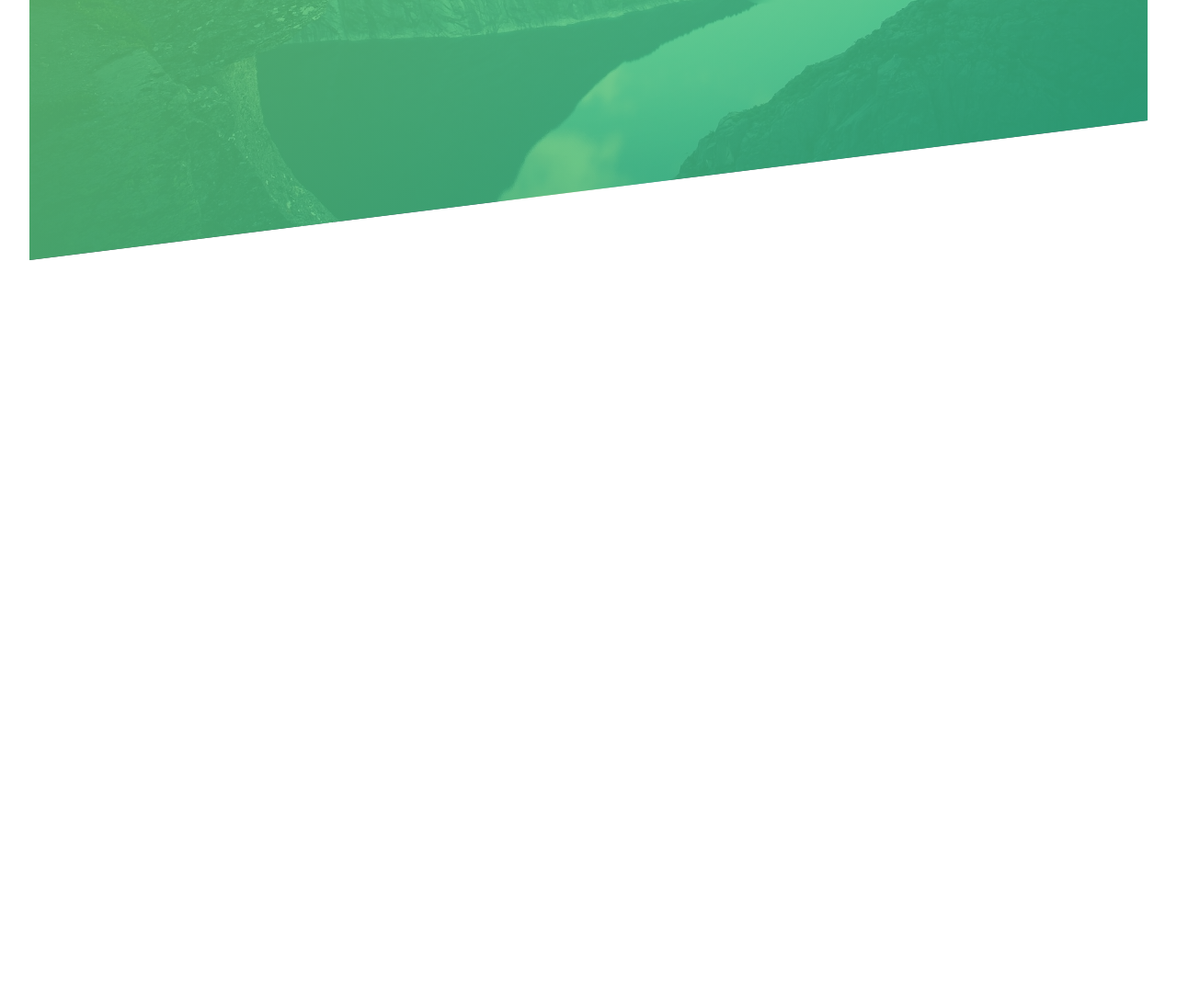
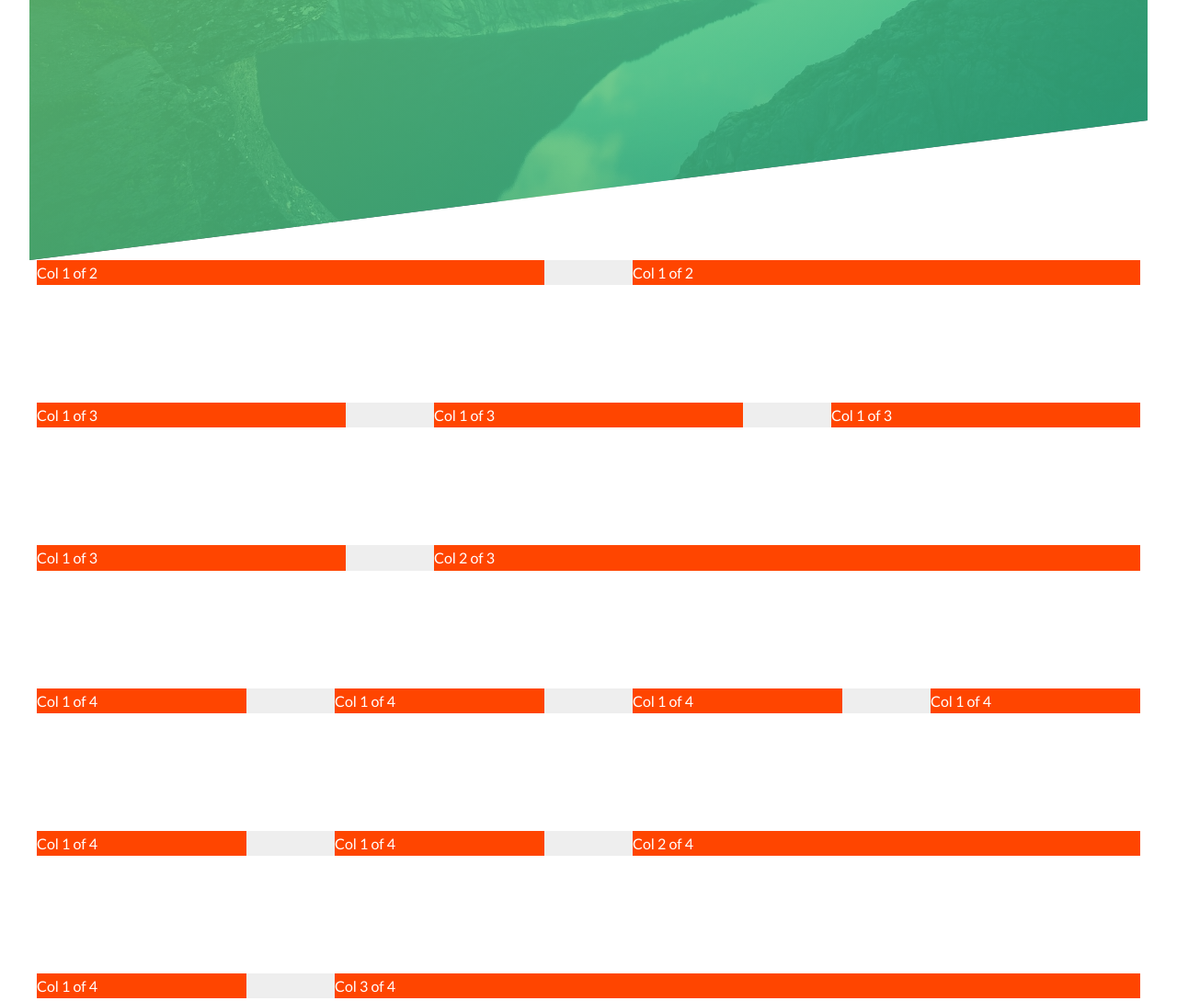
Before and after one commit to Alex-LikesPizza/Advanced-CSS-Course, a website: page 1.Natours/index.html in a window 1280 px wide. Shown: the part 509-1598 px from the top of the page at 92% size. Before the commit the page ends 824 px from the top, so only its background shows below. Drawn offline with Linux system fonts and the light colour scheme.

Commit message:
grid system using floats

```diff
--- a/1.Natours/index.html
+++ b/1.Natours/index.html
@@ -26,6 +26,36 @@
                 <div class="header__btn-container btn"><a class="header__btn" href="#">Discover our tours</a></div>
             </div>
         </header>
+        <section class="grid-test">
+            <div class="row">
+                <div class="col-1-of-2">Col 1 of 2</div>
+                <div class="col-1-of-2">Col 1 of 2</div>
+            </div>
+            <div class="row">
+                <div class="col-1-of-3">Col 1 of 3</div>
+                <div class="col-1-of-3">Col 1 of 3</div>
+                <div class="col-1-of-3">Col 1 of 3</div>
+            </div>
+            <div class="row">
+                <div class="col-1-of-3">Col 1 of 3</div>
+                <div class="col-2-of-3">Col 2 of 3</div>
+            </div>
+            <div class="row">
+                <div class="col-1-of-4">Col 1 of 4</div>
+                <div class="col-1-of-4">Col 1 of 4</div>
+                <div class="col-1-of-4">Col 1 of 4</div>
+                <div class="col-1-of-4">Col 1 of 4</div>
+            </div>
+            <div class="row">
+                <div class="col-1-of-4">Col 1 of 4</div>
+                <div class="col-1-of-4">Col 1 of 4</div>
+                <div class="col-2-of-4">Col 2 of 4</div>
+            </div>
+            <div class="row">
+                <div class="col-1-of-4">Col 1 of 4</div>
+                <div class="col-3-of-4">Col 3 of 4</div>
+            </div>
+        </section>
 
     </body>
 </html>
--- a/1.Natours/sass/abstracts/_functions.scss
+++ b/1.Natours/sass/abstracts/_functions.scss
@@ -0,0 +1,3 @@
+@function calculateGrid($n, $of){
+  @return calc(#{$n} * ((100% - (#{$of} - 1) * #{$gutter-horizontal}) / #{$of}) + (#{$n} - 1) * #{$gutter-horizontal});
+}
--- a/1.Natours/sass/abstracts/_mixins.scss
+++ b/1.Natours/sass/abstracts/_mixins.scss
@@ -0,0 +1,7 @@
+@mixin clearfix {
+  &::after{
+    content: "";
+    display: table;
+    clear: both;
+  }
+}
--- a/1.Natours/sass/abstracts/_variables.scss
+++ b/1.Natours/sass/abstracts/_variables.scss
@@ -1,3 +1,4 @@
+// COLORS
 $color-primary: #55c57a;
 $color-primary-light: #7ed56f;
 $color-primary-dark: #28b485;
@@ -5,3 +6,7 @@ $color-primary-dark: #28b485;
 $color-grey-dark: #777;
 $color-white: #fff;
 $color-black: #000;
+
+// GRID
+$gutter-vertical: 8rem;
+$gutter-horizontal: 6rem;
--- a/1.Natours/sass/index.scss
+++ b/1.Natours/sass/index.scss
@@ -10,5 +10,6 @@
 @import "components/btn";
 
 @import "layout/header.scss";
+@import "layout/grid.scss";
 
 @import "pages/home";
--- /dev/null
+++ b/1.Natours/sass/layout/_grid.scss
@@ -0,0 +1,41 @@
+
+
+.row{
+  max-width: 75rem;
+  background-color: #eee;
+  margin: 0 auto;
+  color: white;
+
+  &:not(:last-child){
+    margin-bottom: $gutter-vertical;
+  }
+
+  @include clearfix;
+
+  [class^="col-"]{
+    background-color: orangered;
+    float: left;
+    &:not(:last-child){
+      margin-right: $gutter-horizontal;
+    }
+  }
+
+  .col-1-of-2{
+    width: calculateGrid(1, 2);
+  }
+  .col-1-of-3{
+    width: calculateGrid(1, 3);
+  }
+  .col-2-of-3{
+    width: calculateGrid(2, 3);
+  }
+  .col-1-of-4{
+    width: calculateGrid(1, 4);
+  }
+  .col-2-of-4{
+    width: calculateGrid(2, 4);
+  }
+  .col-3-of-4{
+    width: calculateGrid(3, 4);
+  }
+}
```
Also changed, not shown: 1.Natours/css/style.css.
